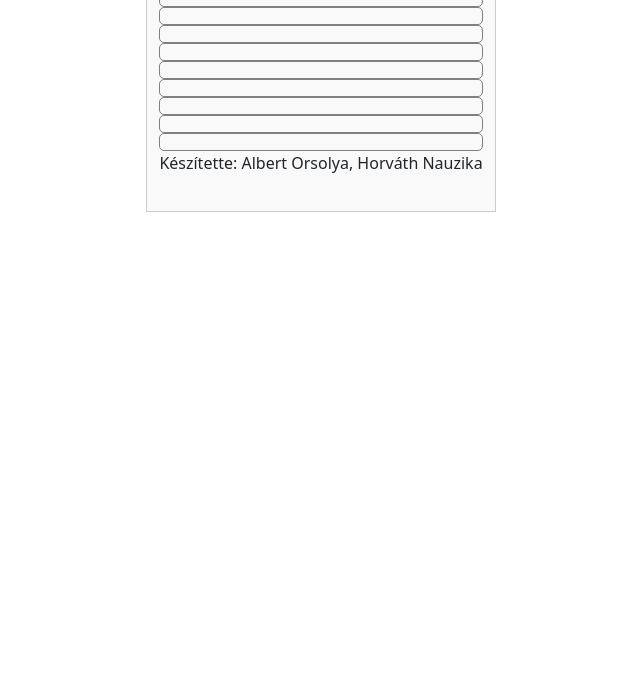
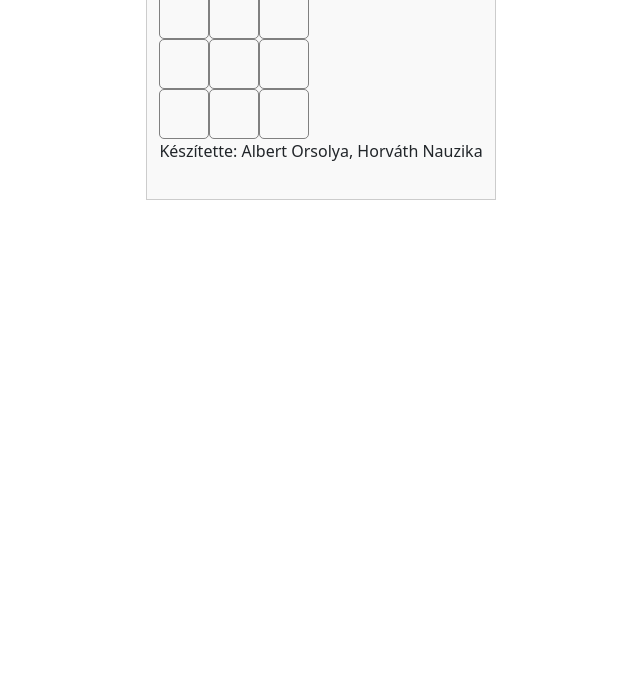
Before and after one commit to horvathnauzika/LightOnMVC, a plain HTML site: page index.html in a window 1280 px wide. Shown: the part 108-800 px from the top of the page, without its empty margins (319-959 px from the left). Drawn offline with nearby package versions, Linux system fonts and the light colour scheme.

Commit message:
css valtoztatas

```diff
--- a/style.css
+++ b/style.css
@@ -9,11 +9,11 @@ main{
     padding: 20px;
     background-color: #f9f9f9;
 }
-.jatekter {
+.jatekTer {
     width:160px;
     display:grid;
-    grid-template-columns: 50px 50px 50px;
-    grid-template-rows: 50px 50px 50px;
+    grid-template-columns: repeat(3, 50px);
+    grid-template-rows: repeat(3, 50px);
 }
 .lampa {
     /*   width: 50px;
```
